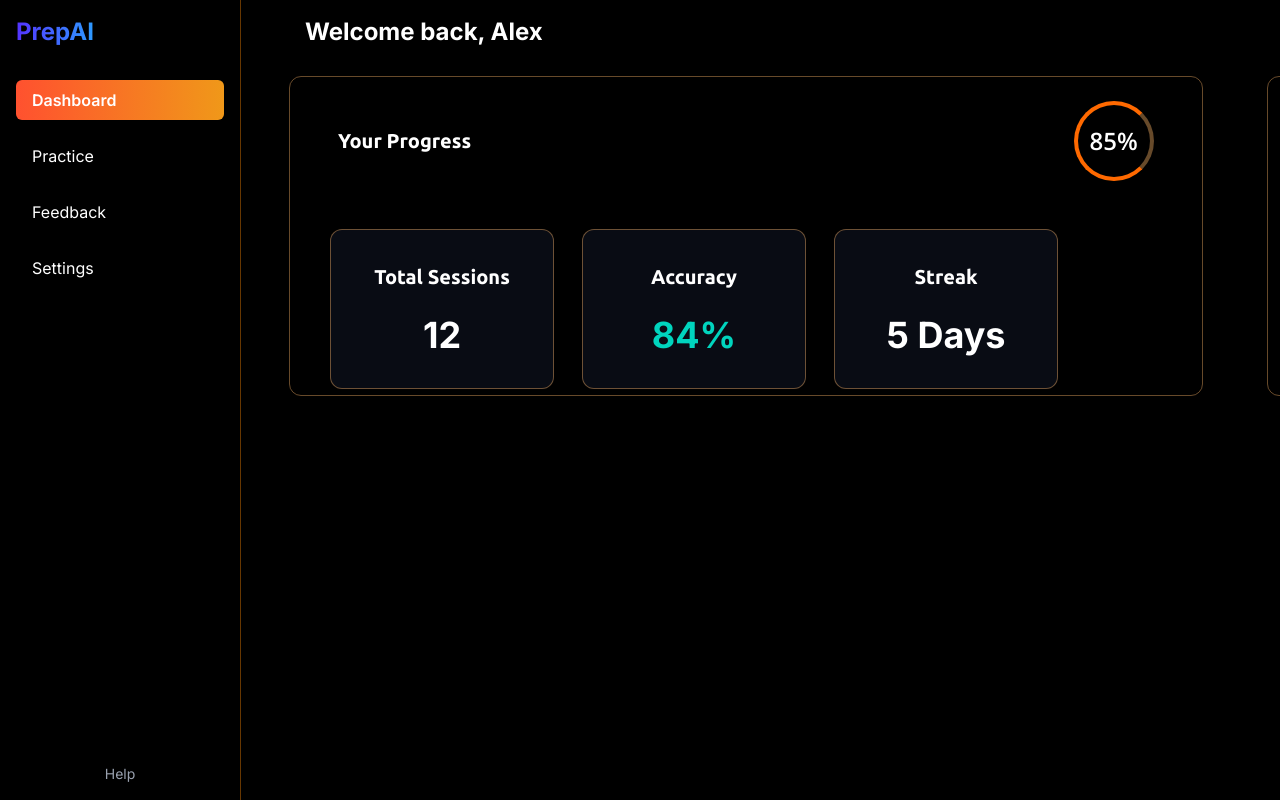
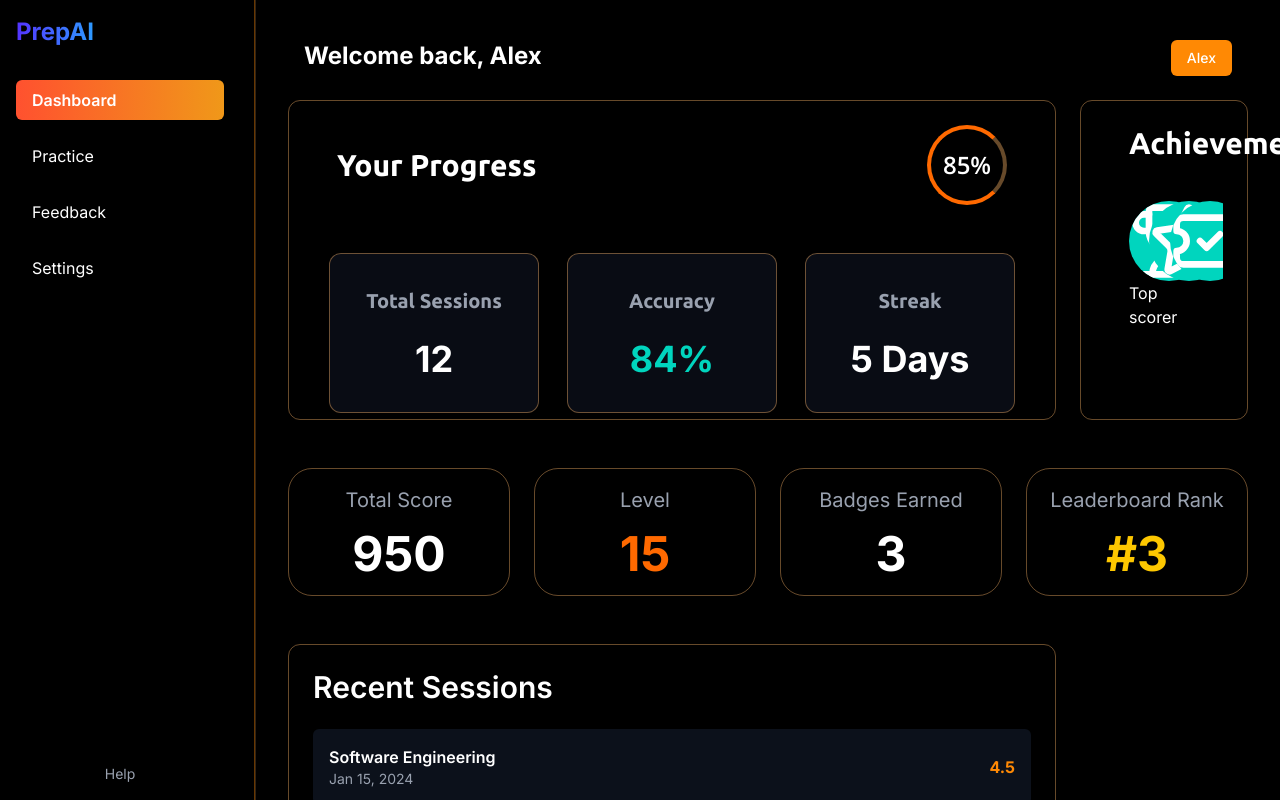
Before and after one commit to kumar2aman/prepai, a Next.js app in the folder apps/frontend/: page /dashboard in a window 1280 px wide. Built offline with nearby package versions, Linux system fonts and the light colour scheme; a web font is replaced by a local one.

Commit message:
added session & stats in dasboard

```diff
--- a/apps/frontend/src/components/dashboard.tsx
+++ /dev/null
@@ -1,20 +0,0 @@
-import Content from "./dashboard/content";
-import Sidebar from "./dashboard/sidebar";
-
-function Dashboard() {
-  return (
-    <>
-      <div className="flex">
-        <div>
-          <Sidebar />
-        </div>
-
-        <div className="w-full mx-12">
-          <Content />
-        </div>
-      </div>
-    </>
-  );
-}
-
-export default Dashboard;
--- a/apps/frontend/src/components/dashboard/achievements.tsx
+++ b/apps/frontend/src/components/dashboard/achievements.tsx
@@ -1,24 +1,26 @@
 import React from "react";
-import { Card, CardDescription, CardHeader, CardTitle } from "../ui/card";
-import { Trophy } from "lucide-react";
+import { Card, CardHeader, CardTitle } from "../ui/card";
+import { Star, TicketCheck, Trophy } from "lucide-react";
 
 function Achievements() {
   return (
-    <Card className=" border border-orange-300/40 h-[40vh] w-[32vw] py-6 px-6  ">
+    <Card className="border border-orange-300/40 h-[40vh] w-[40vw] py-6 px-6 ">
       {/* Header */}
-      <div>
-        <CardHeader className="flex justify-between items-center pr-6">
-          <CardTitle className="font-ubuntu text-xl">Achievements</CardTitle>
-        </CardHeader>
-      </div>
-      <div className="pl-6 h-full">
-        <div className="grid grid-cols-4">
-          <Trophy />
-          <Trophy />
-          <Trophy />
-          <Trophy />
-          <Trophy />
-          <Trophy />
+      <CardHeader className="flex justify-between items-center pr-6 mb-4">
+        <CardTitle className="font-ubuntu text-3xl">Achievements</CardTitle>
+      </CardHeader>
+
+      {/* Trophy Grid */}
+      <div className="pl-6 h-full overflow-y-auto">
+        <div className="grid grid-cols-5 gap-2">
+          {/* Example Trophies */}
+          <div>
+            <Trophy className=" bg-teal-400 rounded-full w-20 h-20" />
+            <p>Top scorer</p>
+          </div>
+
+          <Star className=" bg-teal-400 rounded-full w-20 h-20" />
+          <TicketCheck className=" bg-teal-400 rounded-full w-20 h-20" />
         </div>
       </div>
     </Card>
--- a/apps/frontend/src/components/dashboard/content.tsx
+++ b/apps/frontend/src/components/dashboard/content.tsx
@@ -13,7 +13,7 @@ function Content() {
           <Button className="bg-orange-400">Alex</Button>
         </div>
       </div>
-      <Progress/>
+
     </>
   );
 }
--- /dev/null
+++ b/apps/frontend/src/components/dashboard/index.tsx
@@ -0,0 +1,26 @@
+import Content from "./content";
+import Progress from "./progress";
+import Session from "./session";
+import Sidebar from "./sidebar";
+import Stats from "./stats";
+
+function Dashboard() {
+  return (
+    <div className="flex min-h-screen overflow-hidden bg-black text-white">
+      {/* Sidebar with fixed width */}
+      <div className="w-64 h-full fixed left-0 top-0 border-r border-orange-300/20  z-10">
+        <Sidebar />
+      </div>
+
+      {/* Main Content */}
+      <div className="ml-64 h-screen overflow-y-auto px-8 py-6 space-y-6  ">
+        <Content />
+        <Progress/>
+         <Stats/>
+         <Session/>
+      </div>
+    </div>
+  );
+}
+
+export default Dashboard;
--- a/apps/frontend/src/components/dashboard/progress.tsx
+++ b/apps/frontend/src/components/dashboard/progress.tsx
@@ -6,48 +6,56 @@ import {
   CardTitle,
 } from "../ui/card";
 import Achievements from "./achievements";
+import { Star, TicketCheck, Trophy } from "lucide-react";
+import Stats from "./stats";
 
 function Progress() {
   return (
-    <div className=" flex justify-between items-center gap-x-12  text-white">
-      <Card className="flex flex-col border border-orange-300/40 h-[40vh] w-full py-6 px-6 gap-12 mr-4 ">
+    <>
+
+    <div className="flex items-start gap-x-6 text-white ">
+      {/* Progress Card (60vw) */}
+      <Card className="flex flex-col  border-orange-300/40 h-[40vh] w-[60vw] py-6 px-6 gap-12 ">
         {/* Header */}
         <CardHeader className="flex justify-between items-center pr-6">
-          <CardTitle className="font-ubuntu text-xl">Your Progress</CardTitle>
+          <CardTitle className="font-ubuntu text-3xl ">Your Progress</CardTitle>
           {/* Circular Progress Indicator */}
           <div className="w-20 h-20 border-4 border-orange-500 border-r-orange-300/40 rounded-full flex justify-center items-center text-2xl font-open font-semibold">
             85%
           </div>
         </CardHeader>
 
-        {/* Stats Grid */}
+        {/* Stats */}
         <div className="flex gap-x-7 px-4">
-          {/* Total Sessions */}
           <Card className="flex flex-col items-center justify-center bg-[#090c14] border border-orange-300/40 w-56 h-40 p-4">
-            <CardTitle className="text-xl font-ubuntu">Total Sessions</CardTitle>
+            <CardTitle className="text-xl font-ubuntu text-gray-400">Total Sessions</CardTitle>
             <CardDescription className="text-4xl font-bold">12</CardDescription>
           </Card>
 
-          {/* Accuracy */}
           <Card className="flex flex-col items-center justify-center bg-[#090c14] border border-orange-300/40 w-56 h-40 p-4">
-            <CardTitle className="text-xl font-ubuntu">Accuracy</CardTitle>
+            <CardTitle className="text-xl font-ubuntu text-gray-400">Accuracy</CardTitle>
             <CardDescription className="text-4xl text-teal-400 font-bold">
               84%
             </CardDescription>
           </Card>
 
-          {/* Streak */}
           <Card className="flex flex-col items-center justify-center bg-[#090c14] border border-orange-300/40 w-56 h-40 p-4">
-            <CardTitle className="text-xl font-ubuntu">Streak</CardTitle>
+            <CardTitle className="text-xl font-ubuntu text-gray-400">Streak</CardTitle>
             <CardDescription className="text-4xl font-bold">
               5 Days
             </CardDescription>
           </Card>
         </div>
       </Card>
-      <Achievements/>
+
+      {/* Achievements Card (40vw) */}
+      <Achievements />
+
     </div>
+
+
+    </>
   );
 }
 
-export default Progress;
+export default Progress
--- /dev/null
+++ b/apps/frontend/src/components/dashboard/session.tsx
@@ -0,0 +1,35 @@
+import React from "react";
+
+function Session() {
+  return (
+    <div className=" p-6 border border-orange-300/40 rounded-xl w-[60vw] ">
+      <div className="mb-10">
+        <h3 className="text-3xl font-semibold mb-6">Recent Sessions</h3>
+        <div className="space-y-3">
+          {[
+            {
+              title: "Software Engineering",
+              date: "Jan 15, 2024",
+              rating: 4.5,
+            },
+            { title: "Product Management", date: "Jan 10, 2024", rating: 3.8 },
+            { title: "Data Science", date: "Jan 05, 2024", rating: 4.2 },
+          ].map((session, index) => (
+            <div
+              key={index}
+              className="bg-[#0c111b] p-4 rounded-md flex justify-between items-center"
+            >
+              <div>
+                <p className="font-semibold">{session.title}</p>
+                <p className="text-sm text-gray-400">{session.date}</p>
+              </div>
+              <p className="text-orange-400 font-bold">{session.rating}</p>
+            </div>
+          ))}
+        </div>
+      </div>
+    </div>
+  );
+}
+
+export default Session;
--- a/apps/frontend/src/components/dashboard/sidebar.tsx
+++ b/apps/frontend/src/components/dashboard/sidebar.tsx
@@ -2,7 +2,7 @@ import React from 'react'
 
 function Sidebar() {
   return (
-     <div className="border-r border-orange-400/40">
+     <div className="border-r  border-orange-400/40">
         <aside className="w-60 min-h-screen text-white p-4 flex flex-col justify-between">
           <div>
             <h1 className="text-2xl font-bold gradient-blue bg-clip-text text-transparent  mb-8">PrepAI</h1>
--- /dev/null
+++ b/apps/frontend/src/components/dashboard/stats.tsx
@@ -0,0 +1,28 @@
+import React from 'react'
+
+function Stats() {
+  return (
+    <div>
+        <div className="grid grid-cols-4 gap-6  mb-12 mt-12">
+
+            <div className=" flex flex-col justify-center items-center gap-y-4 border border-orange-300/40 p-4 h-[16vh] t rounded-3xl">
+              <p className="text-xl text-gray-400">Total Score</p>
+              <p className="text-5xl font-bold">950</p>
+            </div>
+            <div className=" flex flex-col justify-center items-center gap-y-4 border border-orange-300/40 p-4 h-[16vh] t rounded-3xl">
+              <p className="text-xl text-gray-400">Level</p>
+              <p className="text-5xl font-bold text-orange-500">15</p>
+            </div>
+            <div className=" flex flex-col justify-center items-center gap-y-4 border border-orange-300/40 p-4 h-[16vh] t rounded-3xl">
+              <p className="text-xl text-gray-400">Badges Earned</p>
+              <p className="text-5xl font-bold">3</p>
+            </div>
+            <div className=" flex flex-col justify-center items-center gap-y-4 border border-orange-300/40 p-4 h-[16vh] t rounded-3xl">
+              <p className="text-xl text-gray-400">Leaderboard Rank</p>
+              <p className="text-5xl font-bold text-yellow-400">#3</p>
+            </div>
+          </div></div>
+  )
+}
+
+export default Stats
```
